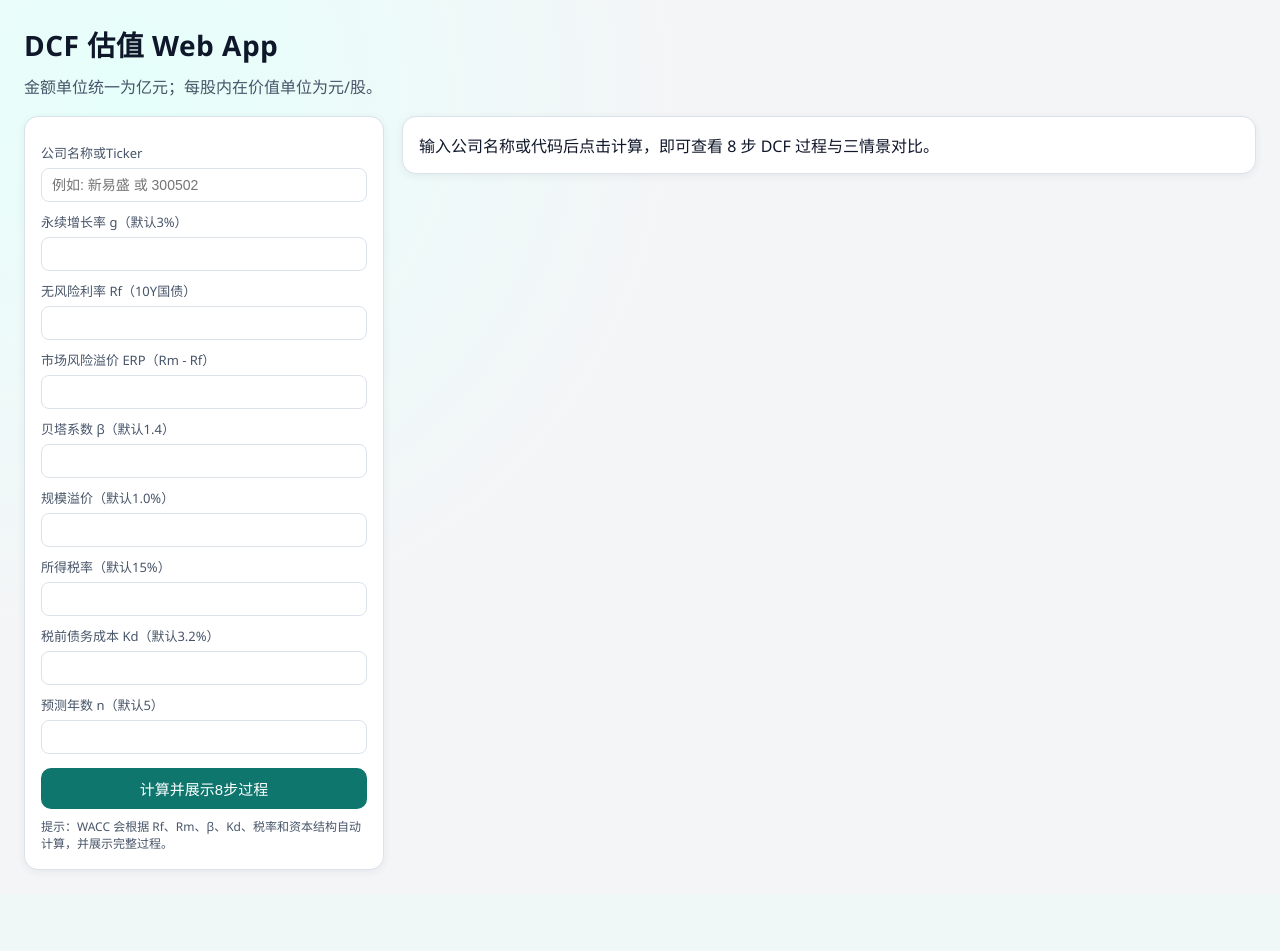
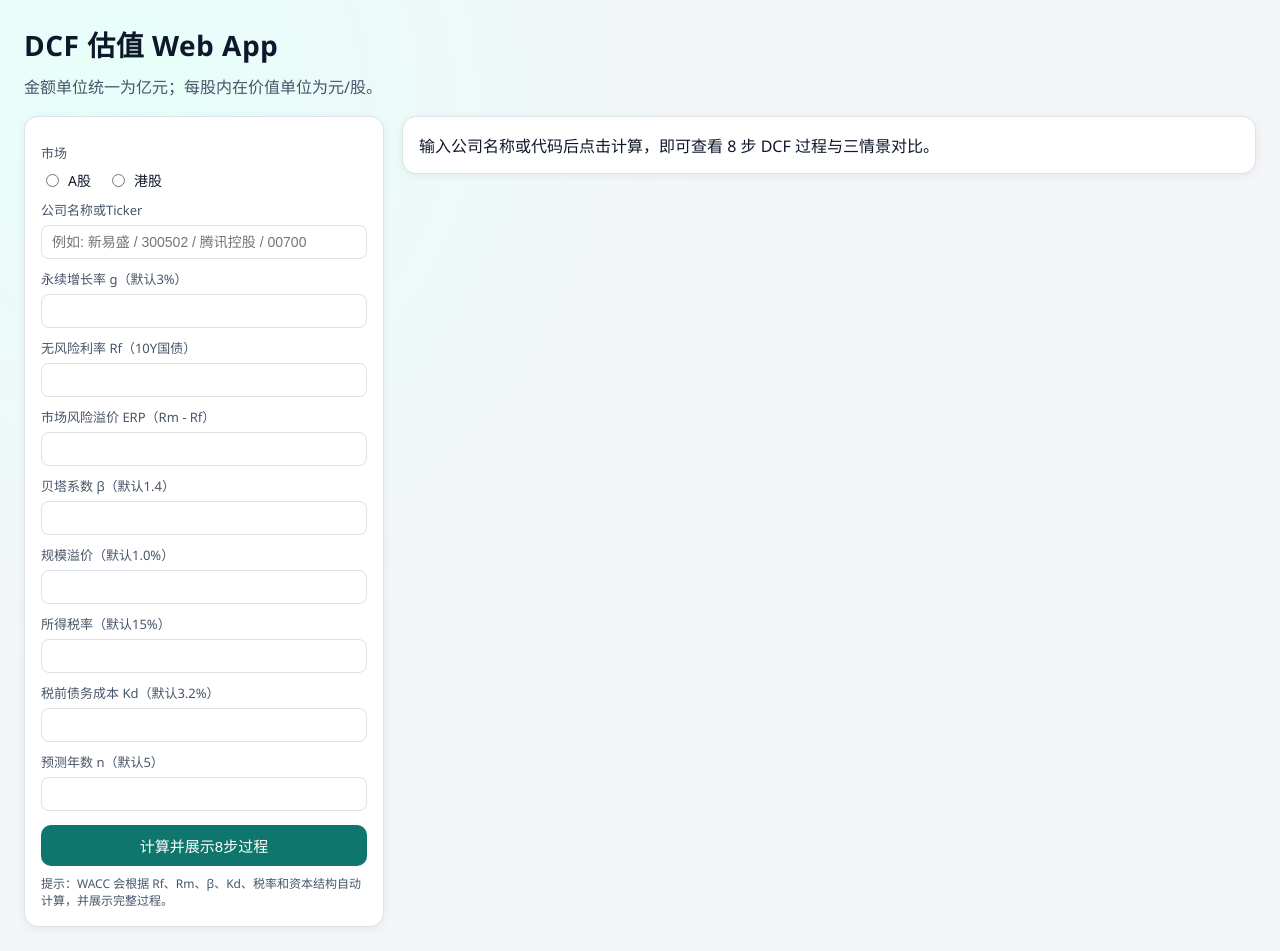
Before and after one commit to hejingkan2005/fin-dcf-demo, a Flask app: template templates/index.html in a window 1280 px wide. Before the commit the page ends 870 px from the top, so only its background shows below. Run offline with Flask 3, Linux system fonts and the light colour scheme; the template is opened without the code that fills it, so the values that code supplies are empty.

Commit message:
Add A-share/HK market switch and HK data support

```diff
--- a/app.py
+++ b/app.py
@@ -1,6 +1,7 @@
 from __future__ import annotations
 
 from dataclasses import dataclass
+import re
 from typing import Dict, List, Optional, Tuple
 
 import akshare as ak
@@ -40,6 +41,13 @@ def cn_code_to_ak(code: str) -> str:
     return f"sz{code}"
 
 
+def hk_code_to_ak(code: str) -> str:
+    normalized = "".join(ch for ch in code.strip() if ch.isdigit())
+    if not normalized:
+        raise ValueError("请输入有效的港股代码（如 00700）。")
+    return normalized.zfill(5)
+
+
 def to_numeric(series: pd.Series) -> pd.Series:
     cleaned = (
         series.astype(str)
@@ -57,10 +65,32 @@ def pick_col(df: pd.DataFrame, candidates: List[str]) -> str:
     raise KeyError(f"Missing required columns: {candidates}")
 
 
-def resolve_ticker_and_name(user_input: str) -> Tuple[str, str]:
+def resolve_ticker_and_name(user_input: str, market: str = "a") -> Tuple[str, str]:
     value = user_input.strip()
     if not value:
-        raise ValueError("请输入公司名称或6位股票代码。")
+        raise ValueError("请输入公司名称或股票代码。")
+
+    if market == "hk":
+        mapping = ak.stock_hk_spot()[["代码", "中文名称"]].copy()
+        mapping["代码"] = mapping["代码"].astype(str).str.zfill(5)
+        mapping["中文名称"] = mapping["中文名称"].astype(str).str.strip()
+
+        code_only = "".join(ch for ch in value if ch.isdigit())
+        if code_only and len(code_only) <= 5:
+            code = code_only.zfill(5)
+            row = mapping[mapping["代码"] == code]
+            if row.empty:
+                raise ValueError(f"未找到港股代码: {code}")
+            return code, str(row.iloc[0]["中文名称"])
+
+        exact = mapping[mapping["中文名称"] == value]
+        if not exact.empty:
+            return str(exact.iloc[0]["代码"]), str(exact.iloc[0]["中文名称"])
+
+        fuzzy = mapping[mapping["中文名称"].str.contains(value, na=False)]
+        if fuzzy.empty:
+            raise ValueError(f"未找到名称包含 '{value}' 的港股公司。")
+        return str(fuzzy.iloc[0]["代码"]), str(fuzzy.iloc[0]["中文名称"])
 
     mapping = ak.stock_info_a_code_name()
     mapping["code"] = mapping["code"].astype(str).str.zfill(6)
@@ -83,7 +113,13 @@ def resolve_ticker_and_name(user_input: str) -> Tuple[str, str]:
     return str(fuzzy.iloc[0]["code"]), str(fuzzy.iloc[0]["name"])
 
 
-def load_annual_reports(ak_code: str) -> Dict[str, pd.DataFrame]:
+def load_annual_reports(ak_code: str, market: str = "a") -> Dict[str, pd.DataFrame]:
+    if market == "hk":
+        income = ak.stock_financial_hk_report_em(stock=ak_code, symbol="利润表", indicator="年度")
+        balance = ak.stock_financial_hk_report_em(stock=ak_code, symbol="资产负债表", indicator="年度")
+        cashflow = ak.stock_financial_hk_report_em(stock=ak_code, symbol="现金流量表", indicator="年度")
+        return {"income": income, "balance": balance, "cashflow": cashflow}
+
     income = ak.stock_financial_report_sina(stock=ak_code, symbol="利润表")
     balance = ak.stock_financial_report_sina(stock=ak_code, symbol="资产负债表")
     cashflow = ak.stock_financial_report_sina(stock=ak_code, symbol="现金流量表")
@@ -106,7 +142,7 @@ def load_annual_reports(ak_code: str) -> Dict[str, pd.DataFrame]:
     return {"income": income, "balance": balance, "cashflow": cashflow}
 
 
-def build_financial_panel(reports: Dict[str, pd.DataFrame]) -> pd.DataFrame:
+def build_financial_panel_a(reports: Dict[str, pd.DataFrame]) -> pd.DataFrame:
     income = reports["income"].copy()
     balance = reports["balance"].copy()
     cashflow = reports["cashflow"].copy()
@@ -147,6 +183,114 @@ def build_financial_panel(reports: Dict[str, pd.DataFrame]) -> pd.DataFrame:
     return panel
 
 
+def _hk_metric_first(df: pd.DataFrame, names: List[str]) -> pd.Series:
+    for item in names:
+        subset = df[df["STD_ITEM_NAME"] == item]
+        if not subset.empty:
+            s = subset.groupby("REPORT_DATE")["AMOUNT"].sum(min_count=1)
+            return pd.to_numeric(s, errors="coerce")
+    return pd.Series(dtype=float)
+
+
+def _parse_hk_par_value(ak_code: str) -> Optional[float]:
+    try:
+        profile = ak.stock_hk_security_profile_em(symbol=ak_code)
+        if profile.empty:
+            return None
+        raw = str(profile.iloc[0].get("每股面值", "")).strip()
+        match = re.search(r"[-+]?\d*\.?\d+", raw)
+        if not match:
+            return None
+        val = float(match.group())
+        return val if val > 0 else None
+    except Exception:
+        return None
+
+
+def build_financial_panel_hk(reports: Dict[str, pd.DataFrame], ak_code: str) -> pd.DataFrame:
+    income = reports["income"].copy()
+    balance = reports["balance"].copy()
+    cashflow = reports["cashflow"].copy()
+
+    for df in (income, balance, cashflow):
+        df["REPORT_DATE"] = pd.to_datetime(df["REPORT_DATE"], errors="coerce")
+        df["AMOUNT"] = pd.to_numeric(df["AMOUNT"], errors="coerce")
+        df.dropna(subset=["REPORT_DATE"], inplace=True)
+
+    revenue = _hk_metric_first(income, ["营业额", "营运收入", "营业收入"])
+    net_profit = _hk_metric_first(income, ["股东应占溢利", "本公司拥有人应占溢利", "除税后溢利"])
+    cfo = _hk_metric_first(cashflow, ["经营业务现金净额", "经营活动产生的现金流量净额"])
+    capex = _hk_metric_first(cashflow, ["购建固定资产"]).add(
+        _hk_metric_first(cashflow, ["购建无形资产及其他资产"]),
+        fill_value=0.0,
+    )
+
+    equity = _hk_metric_first(balance, ["股东权益", "总权益"])
+    assets = _hk_metric_first(balance, ["总资产"])
+    liabilities = _hk_metric_first(balance, ["总负债", "流动负债合计"])
+    cash = _hk_metric_first(balance, ["现金及等价物", "受限制存款及现金"])
+
+    short_debt = _hk_metric_first(balance, ["短期贷款", "短期借款"]).add(
+        _hk_metric_first(balance, ["其他金融负债(流动)"]), fill_value=0.0
+    )
+    current_lt = _hk_metric_first(balance, ["一年内到期非流动负债"])
+    long_debt = _hk_metric_first(balance, ["长期贷款", "长期借款"]).add(
+        _hk_metric_first(balance, ["其他金融负债(非流动)"]), fill_value=0.0
+    )
+    bonds = _hk_metric_first(balance, ["应付债券"])
+    lease = _hk_metric_first(balance, ["融资租赁负债(流动)"]).add(
+        _hk_metric_first(balance, ["融资租赁负债(非流动)"]), fill_value=0.0
+    )
+
+    share_capital = _hk_metric_first(balance, ["股本"])
+    par_value = _parse_hk_par_value(ak_code)
+    if par_value and par_value > 0:
+        shares = share_capital / par_value
+    else:
+        shares = share_capital
+
+    dates = sorted(revenue.dropna().index.unique())
+    if len(dates) < 5:
+        raise ValueError("港股可用年度财报不足5年，无法计算。")
+    dates = dates[-5:]
+
+    def aligned(s: pd.Series, fill_zero: bool = False) -> pd.Series:
+        out = s.reindex(dates)
+        if fill_zero:
+            return out.fillna(0.0)
+        return out.ffill().bfill()
+
+    panel = pd.DataFrame(
+        {
+            "报告日": dates,
+            "营业总收入": aligned(revenue),
+            "归母净利润": aligned(net_profit),
+            "经营现金流净额": aligned(cfo),
+            "资本开支": aligned(capex, fill_zero=True),
+            "归母股东权益": aligned(equity),
+            "资产总计": aligned(assets),
+            "负债合计": aligned(liabilities),
+            "货币资金": aligned(cash, fill_zero=True),
+            "股本": aligned(shares),
+            "短期借款": aligned(short_debt, fill_zero=True),
+            "一年内到期非流动负债": aligned(current_lt, fill_zero=True),
+            "长期借款": aligned(long_debt, fill_zero=True),
+            "应付债券": aligned(bonds, fill_zero=True),
+            "租赁负债": aligned(lease, fill_zero=True),
+        }
+    )
+
+    panel = panel.sort_values("报告日").reset_index(drop=True)
+    panel["FCFF"] = panel["经营现金流净额"] - panel["资本开支"]
+    return panel
+
+
+def build_financial_panel(reports: Dict[str, pd.DataFrame], market: str, ak_code: str) -> pd.DataFrame:
+    if market == "hk":
+        return build_financial_panel_hk(reports, ak_code)
+    return build_financial_panel_a(reports)
+
+
 def estimate_fcf_growth(panel: pd.DataFrame) -> float:
     fcff = panel["FCFF"].replace([np.inf, -np.inf], np.nan).dropna()
     if len(fcff) >= 2 and fcff.iloc[0] > 0 and fcff.iloc[-1] > 0:
@@ -183,8 +327,11 @@ def fetch_csi300_long_term_return() -> float:
     return (last_close / first_close) ** (1 / years) - 1
 
 
-def fetch_latest_price(ak_code: str) -> float:
-    spot = ak.stock_zh_a_daily(symbol=ak_code, adjust="")
+def fetch_latest_price(market: str, ak_code: str) -> float:
+    if market == "hk":
+        spot = ak.stock_hk_daily(symbol=ak_code, adjust="")
+    else:
+        spot = ak.stock_zh_a_daily(symbol=ak_code, adjust="")
     return float(to_numeric(spot["close"]).dropna().iloc[-1])
 
 
@@ -325,6 +472,7 @@ def index():
     result: Optional[Dict[str, object]] = None
 
     defaults = {
+        "market": "a",
         "query": "新易盛",
         "terminal_growth": 0.03,
         "beta": 1.4,
@@ -343,6 +491,9 @@ def index():
 
     if request.method == "POST":
         try:
+            form["market"] = request.form.get("market", form["market"]).strip().lower()
+            if form["market"] not in {"a", "hk"}:
+                form["market"] = "a"
             form["query"] = request.form.get("query", form["query"]).strip()
             form["terminal_growth"] = float(request.form.get("terminal_growth", form["terminal_growth"]))
             form["rf_rate"] = float(request.form.get("rf_rate", form["rf_rate"]))
@@ -356,14 +507,14 @@ def index():
             if form["forecast_years"] < 1:
                 raise ValueError("预测年数必须大于0。")
 
-            code, name = resolve_ticker_and_name(form["query"])
-            ak_code = cn_code_to_ak(code)
+            code, name = resolve_ticker_and_name(form["query"], form["market"])
+            ak_code = hk_code_to_ak(code) if form["market"] == "hk" else cn_code_to_ak(code)
 
-            reports = load_annual_reports(ak_code)
-            panel = build_financial_panel(reports)
+            reports = load_annual_reports(ak_code, form["market"])
+            panel = build_financial_panel(reports, form["market"], ak_code)
             latest = panel.iloc[-1]
 
-            latest_price = fetch_latest_price(ak_code)
+            latest_price = fetch_latest_price(form["market"], ak_code)
             latest_fcff = float(latest["FCFF"])
             fcff_growth = estimate_fcf_growth(panel)
 
@@ -425,8 +576,14 @@ def index():
             )
 
             result = {
-                "company": {"code": code, "name": name, "latest_price": latest_price},
+                "company": {
+                    "code": code,
+                    "name": name,
+                    "latest_price": latest_price,
+                    "market": "港股" if form["market"] == "hk" else "A股",
+                },
                 "params": {
+                    "market": form["market"],
                     "terminal_growth": form["terminal_growth"],
                     "rf_rate": form["rf_rate"],
                     "erp": form["erp"],
--- a/templates/index.html
+++ b/templates/index.html
@@ -53,6 +53,24 @@
       margin-top: 10px;
       font-size: 13px;
       color: var(--muted);
+    }
+    .radio-group {
+      display: flex;
+      gap: 16px;
+      margin-top: 8px;
+      align-items: center;
+    }
+    .radio-group label {
+      display: inline-flex;
+      align-items: center;
+      gap: 6px;
+      margin-top: 0;
+      color: var(--ink);
+      font-size: 14px;
+    }
+    .radio-group input {
+      width: auto;
+      margin-top: 0;
     }
     input {
       width: 100%;
@@ -191,8 +209,14 @@
     <div class="grid">
       <div class="card">
         <form method="post">
+          <label>市场</label>
+          <div class="radio-group">
+            <label><input type="radio" name="market" value="a" {% if form.market == 'a' %}checked{% endif %} /> A股</label>
+            <label><input type="radio" name="market" value="hk" {% if form.market == 'hk' %}checked{% endif %} /> 港股</label>
+          </div>
+
           <label>公司名称或Ticker</label>
-          <input name="query" value="{{ form.query }}" placeholder="例如: 新易盛 或 300502" />
+          <input name="query" value="{{ form.query }}" placeholder="例如: 新易盛 / 300502 / 腾讯控股 / 00700" />
 
           <label>永续增长率 g（默认3%）</label>
           <input name="terminal_growth" type="number" step="0.0001" value="{{ form.terminal_growth }}" />
@@ -226,6 +250,7 @@
       <div>
         {% if result %}
           <div class="card">
+            <div class="pill">市场 {{ result.company.market }}</div>
             <div class="pill">标的 {{ result.company.name }} ({{ result.company.code }})</div>
             <div class="pill">财报区间 {{ result.report_dates[0] }} ~ {{ result.report_dates[-1] }}</div>
             <div class="pill">最新收盘 {{ '%.2f'|format(result.company.latest_price) }} 元</div>
```
